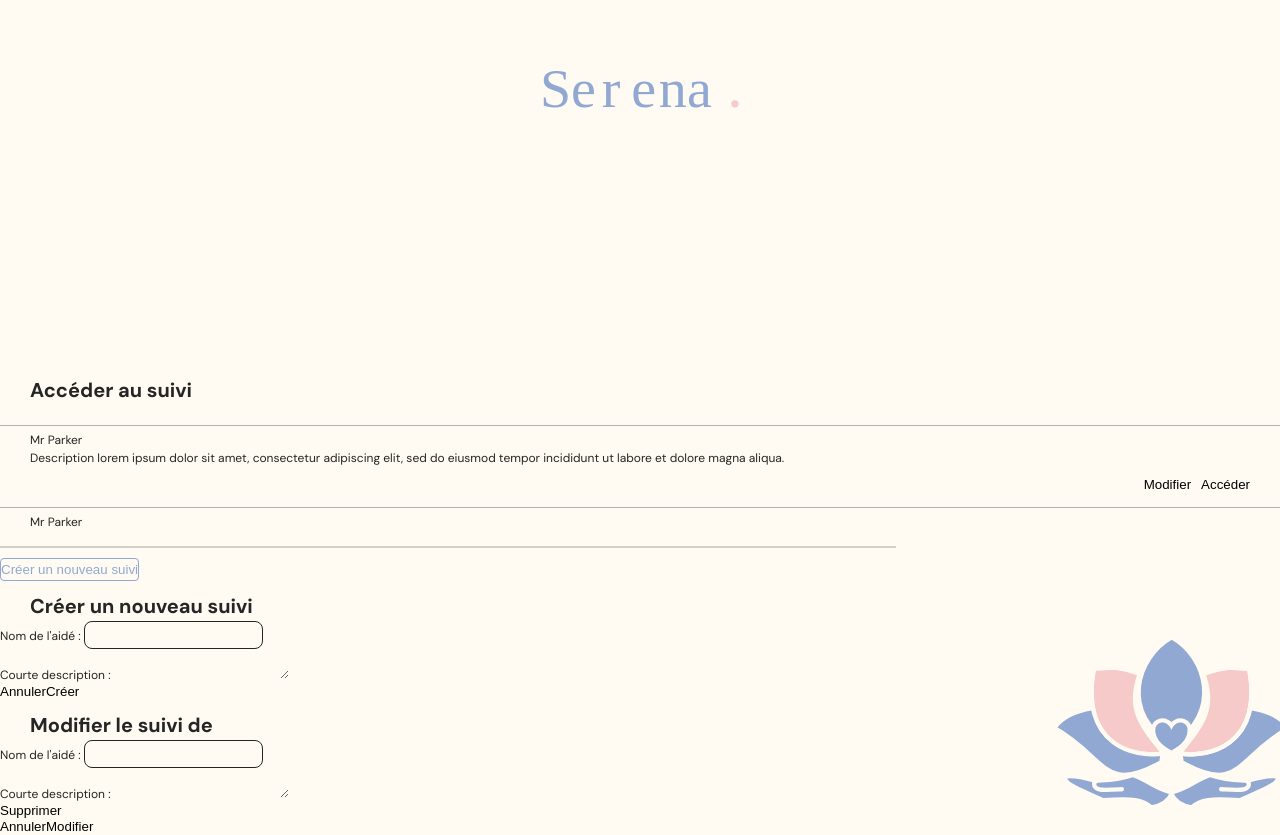
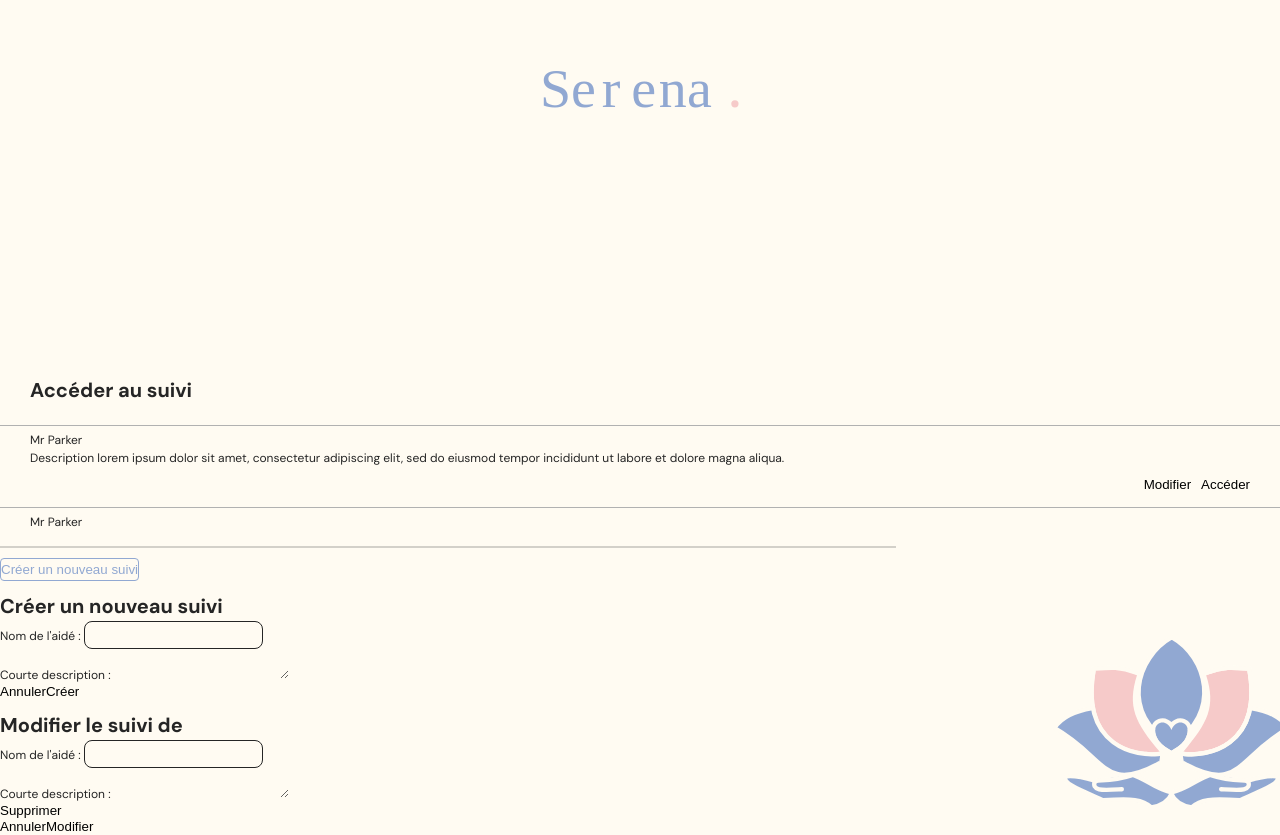
Before and after one commit to Nth-C/serena, a React (Vite) app in the folder frontend/: page /acce_suivi in a window 1280 px wide. Built offline with nearby package versions, Linux system fonts and the light colour scheme; the HTML template or start-up script is replaced by a standard one.

Commit message:
acce suivi css

```diff
--- a/frontend/src/App.css
+++ b/frontend/src/App.css
@@ -226,7 +226,7 @@ button.fill {
   margin-left: auto;
 }
 
-.acce_suivi h1 {
+.acce_suivi > h1 {
   padding-left: 3rem;
 }
 
--- a/frontend/src/pages/AcceSuivi.jsx
+++ b/frontend/src/pages/AcceSuivi.jsx
@@ -41,7 +41,7 @@ function AcceSuivi() {
                 <button className="simple">Créer un nouveau suivi</button>
             </NavLink>
 
-            <div>
+            <div className="information_suivi">
                 <h1>Créer un nouveau suivi</h1>
 
                 <div>
@@ -58,7 +58,7 @@ function AcceSuivi() {
                 </div>
             </div>
 
-            <div>
+            <div className="information_suivi">
                 <h1>Modifier le suivi de </h1>
 
                 <div>
```
